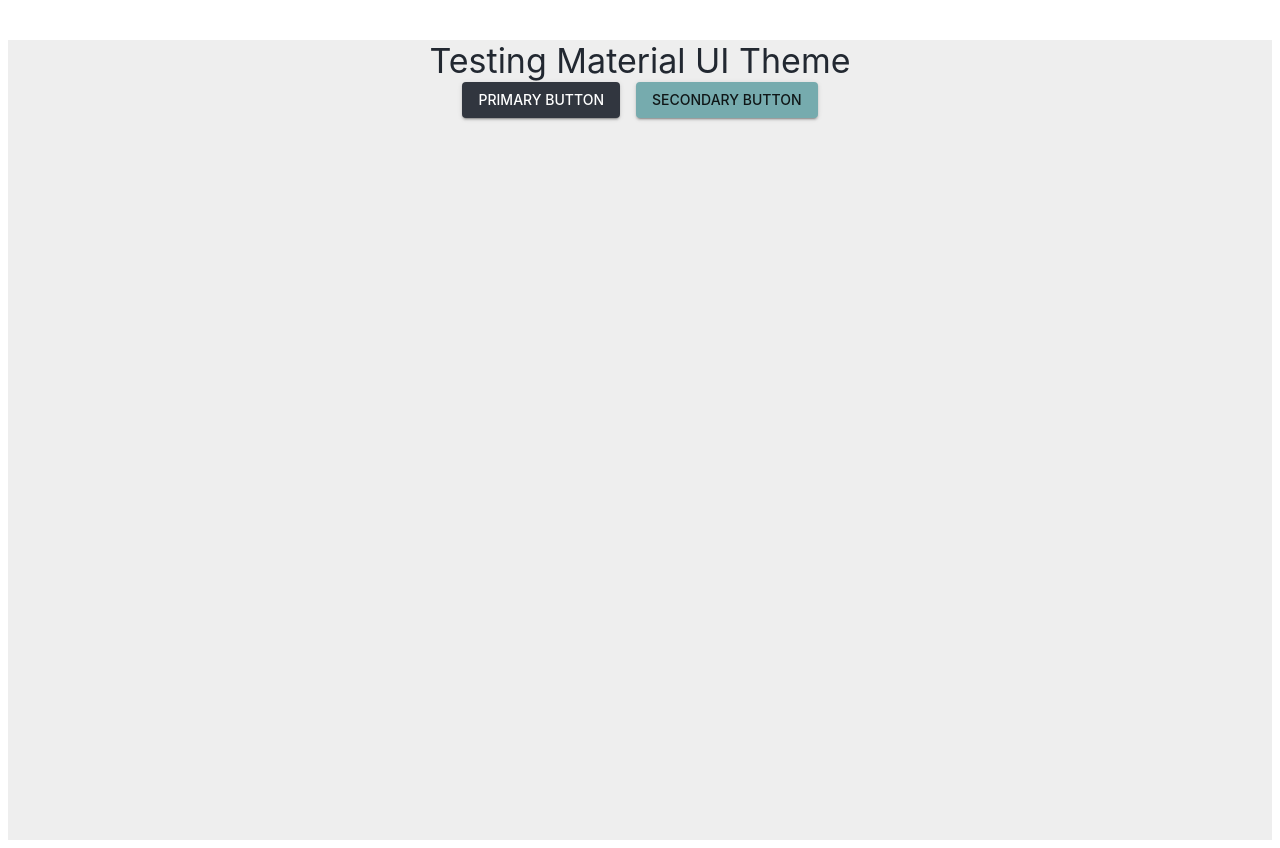
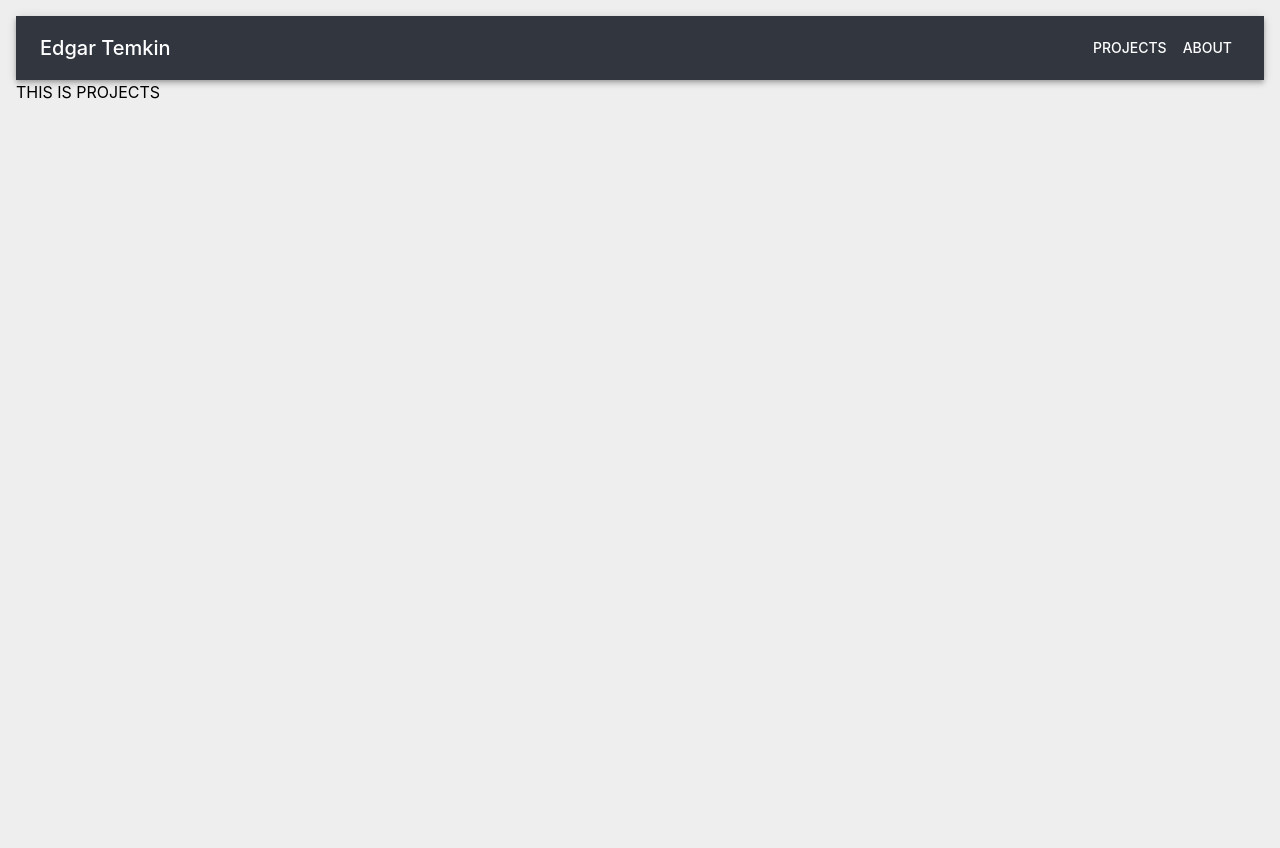
Before and after one commit to Raspupin/edgar_portfolio, a React (Vite) app: page / in a window 1280 px wide. After the commit the page ends 800 px from the top, so only its background shows below. Built offline with nearby package versions, Linux system fonts and the light colour scheme.

Commit message:
v0.2.0 Created a simple navbar and Routed the About and Projects components through the navbar.

```diff
--- a/src/App.jsx
+++ b/src/App.jsx
@@ -1,29 +1,21 @@
 import React from "react";
+import { BrowserRouter as Router, Routes, Route } from "react-router-dom";
+import Projects from "./components/Projects";
+import Navbar from "./components/Navbar";
+import About from "./components/About";
 import Button from "@mui/material/Button";
 import Typography from "@mui/material/Typography";
 import Box from "@mui/material/Box";
 
 function App() {
   return (
-    <div>
-      <Box
-        sx={{
-          textAlign: "center",
-          mt: 5,
-          bgcolor: "background.default",
-          color: "text.primary",
-          height: "100vh",
-        }}
-      >
-        <Typography variant="h4">Testing Material UI Theme</Typography>
-        <Button variant="contained" color="primary">
-          Primary Button
-        </Button>
-        <Button variant="contained" color="secondary" sx={{ ml: 2 }}>
-          Secondary Button
-        </Button>
-      </Box>
-    </div>
+    <Router>
+      <Navbar />
+      <Routes>
+        <Route path="/" element={<Projects />} />
+        <Route path="/about" element={<About />} />
+      </Routes>
+    </Router>
   );
 }
 
--- /dev/null
+++ b/src/components/About.jsx
@@ -0,0 +1,12 @@
+import React from "react";
+import { Typography } from "@mui/material";
+
+function About() {
+  return (
+    <div>
+      <Typography>THIS IS ABOUT</Typography>
+    </div>
+  );
+}
+
+export default About;
--- /dev/null
+++ b/src/components/Navbar.jsx
@@ -0,0 +1,25 @@
+import React from "react";
+import { AppBar, Toolbar, Typography, Button, Box } from "@mui/material";
+import { Link } from "react-router-dom";
+
+function Navbar() {
+  return (
+    <AppBar position="static" sx={{ bgcolor: "primary.main" }}>
+      <Toolbar>
+        <Typography variant="h6" sx={{ flexGrow: 1 }}>
+          Edgar Temkin
+        </Typography>
+        <Box>
+          <Button component={Link} to="/" color="inherit">
+            Projects
+          </Button>
+          <Button component={Link} to="/about" color="inherit">
+            About
+          </Button>
+        </Box>
+      </Toolbar>
+    </AppBar>
+  );
+}
+
+export default Navbar;
--- /dev/null
+++ b/src/components/Projects.jsx
@@ -0,0 +1,12 @@
+import { Typography } from "@mui/material";
+import React from "react";
+
+function Projects() {
+  return (
+    <div>
+      <Typography>THIS IS PROJECTS</Typography>
+    </div>
+  );
+}
+
+export default Projects;
--- a/src/main.jsx
+++ b/src/main.jsx
@@ -3,6 +3,7 @@
 import App from "./App.jsx";
 import { ThemeProvider } from "@mui/material/styles";
 import theme from "./theme/theme";
+import "./styles/index.css";
 
 createRoot(document.getElementById("root")).render(
   <StrictMode>
--- /dev/null
+++ b/src/styles/index.css
@@ -0,0 +1,7 @@
+body {
+  background-color: #eeeeee; /* Use the same color as in your theme */
+  margin-top: 1em;
+  margin-right: 1em;
+  margin-left: 1em;
+  padding: 0;
+}
```
Also changed, not shown: src/App.css (deleted, +0 -9 lines), src/index.css (added).
